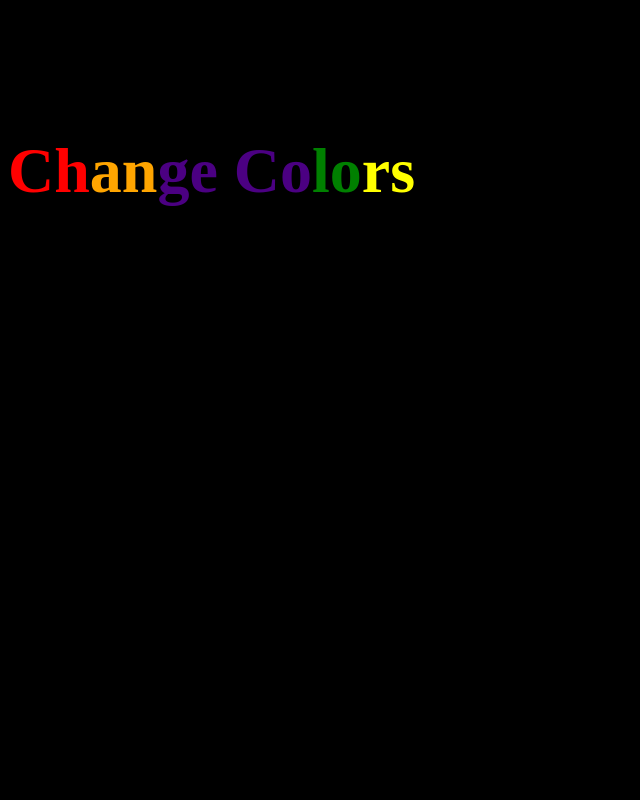
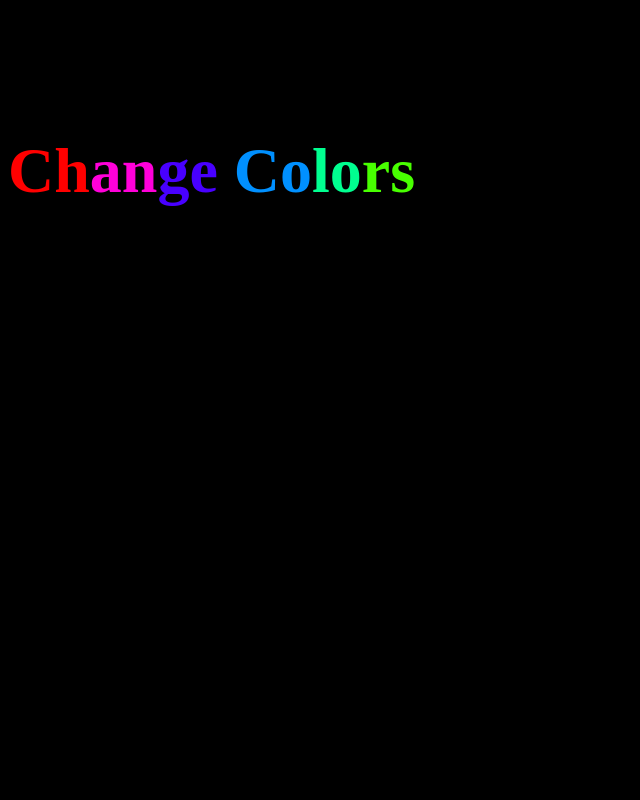
Before and after one commit to agottschalk/ScrollingProject, a plain HTML site: page index.html in a window 1280 px wide. Shown: the part 1740-2540 px from the top of the page, without its empty margins (0-640 px from the left). Drawn offline with Linux system fonts and the light colour scheme.

Commit message:
added moving elements
still todo: parallax

```diff
--- a/index.html
+++ b/index.html
@@ -11,13 +11,18 @@
 		#spacer1 {		height: 			800px; }
 		#spacer2 {		height: 			700px; }
 		#spacer3 {		height: 			700px; }
+		#box {			height: 50px;
+						width: 50px;
+						background-color: pink;
+						position: relative;
+						left: 500px; }
 	</style>
 	<script src="skrollr.min.js"></script>
 	<script>
 		function startSkrollr() {
 			skrollr.init({
-				//logs current scroll position
-				render: function(data) { console.log(data.curTop); }
+				render: function(data) { console.log(data.curTop); }, //logs current scroll position
+				easing: { sin: function(p) { return Math.sin((p/2)*Math.PI); }, cos: function(p) { return 1-(Math.cos((p/2)*Math.PI)); }}
 			});
 		}
 	</script>
@@ -34,52 +39,56 @@
 	</h1>
 	<div id="spacer2"></div>
 	<h1>
-		<span data-1000-start="color: rgb(255,0,0)"
-		data-1150-start="color: rgb(255,165,0)"
-		data-1300-start="color: rgb(255,255,0)"
-		data-1450-start="color: rgb(0,128,0)"
-		data-1600-start="color: rgb(0,0,255)"
-		data-1750-start="color: rgb(75,0,130)"
-		data-1900-start="color: rgb(238,130,238)">Ch</span><span
-		data-1000-start="color: rgb(255,165,0)"
-		data-1150-start="color: rgb(255,255,0)"
-		data-1300-start="color: rgb(0,128,0)"
-		data-1450-start="color: rgb(0,0,255)"
-		data-1600-start="color: rgb(75,0,130)"
-		data-1750-start="color: rgb(238,130,238)"
-		data-1900-start="color: rgb(255,0,0)">an</span><span
-		data-1000-start="color: rgb(75,0,130)"
-		data-1150-start="color: rgb(238,130,238)"
-		data-1300-start="color: rgb(255,0,0)"
-		data-1450-start="color: rgb(255,165,0)"
-		data-1600-start="color: rgb(255,255,0)"
-		data-1750-start="color: rgb(0,128,0)"
-		data-1900-start="color: rgb(0,0,255)">ge</span><span
-		data-1000-start="color: rgb(75,0,130)"
-		data-1150-start="color: rgb(238,130,238)"
-		data-1300-start="color: rgb(0,0,255)"
-		data-1450-start="color: rgb(255,0,0)"
-		data-1600-start="color: rgb(255,165,0)"
-		data-1750-start="color: rgb(255,255,0)"
-		data-1900-start="color: rgb(0,128,0)"> Co</span><span
-		data-1000-start="color: rgb(0,128,0)"
-		data-1150-start="color: rgb(0,0,255)"
-		data-1300-start="color: rgb(75,0,130)"
-		data-1450-start="color: rgb(238,130,238)"
-		data-1600-start="color: rgb(255,0,0)"
-		data-1750-start="color: rgb(255,165,0)"
-		data-1900-start="color: rgb(255,255,0)"
-		>lo</span><span
-		data-1000-start="color: rgb(255,255,0)"
-		data-1150-start="color: rgb(0,128,0)"
-		data-1300-start="color: rgb(0,0,255)"
-		data-1450-start="color: rgb(75,0,130)"
-		data-1600-start="color: rgb(238,130,238)"
-		data-1750-start="color: rgb(255,0,0)"
-		data-1900-start="color: rgb(255,165,0)">rs</span>
+		<span data-1000-start="color: hsl(0,100%,50%)"
+		data-1150-start="color: hsl(51,100%,50%)"
+		data-1300-start="color: hsl(103,100%,50%)"
+		data-1450-start="color: hsl(154,100%,50%)"
+		data-1600-start="color: hsl(206,100%,50%)"
+		data-1750-start="color: hsl(257,100%,50%)"
+		data-1900-start="color: hsl(309,100%,50%)">Ch</span><span
+		data-1000-start="color: hsl(309,100%,50%)"
+		data-1150-start="color: hsl(0,100%,50%)"
+		data-1300-start="color: hsl(51,100%,50%)"
+		data-1450-start="color: hsl(103,100%,50%)"
+		data-1600-start="color: hsl(154,100%,50%)"
+		data-1750-start="color: hsl(206,100%,50%)"
+		data-1900-start="color: hsl(257,100%,50%)">an</span><span
+		data-1000-start="color: hsl(257,100%,50%)"
+		data-1150-start="color: hsl(309,100%,50%)"
+		data-1300-start="color: hsl(0,100%,50%)"
+		data-1450-start="color: hsl(51,100%,50%)"
+		data-1600-start="color: hsl(103,100%,50%)"
+		data-1750-start="color: hsl(154,100%,50%)"
+		data-1900-start="color: hsl(206,100%,50%)">ge</span><span
+		data-1000-start="color: hsl(206,100%,50%)"
+		data-1150-start="color: hsl(257,100%,50%)"
+		data-1300-start="color: hsl(309,100%,50%)"
+		data-1450-start="color: hsl(0,100%,50%)"
+		data-1600-start="color: hsl(51,100%,50%)"
+		data-1750-start="color: hsl(103,100%,50%)"
+		data-1900-start="color: hsl(154,100%,50%)"> Co</span><span
+		data-1000-start="color: hsl(154,100%,50%)"
+		data-1150-start="color: hsl(206,100%,50%)"
+		data-1300-start="color: hsl(257,100%,50%)"
+		data-1450-start="color: hsl(309,100%,50%)"
+		data-1600-start="color: hsl(0,100%,50%)"
+		data-1750-start="color: hsl(51,100%,50%)"
+		data-1900-start="color: hsl(103,100%,50%)">lo</span><span
+		data-1000-start="color: hsl(103,100%,50%)"
+		data-1150-start="color: hsl(154,100%,50%)"
+		data-1300-start="color: hsl(206,100%,50%)"
+		data-1450-start="color: hsl(257,100%,50%)"
+		data-1600-start="color: hsl(309,100%,50%)"
+		data-1750-start="color: hsl(0,100%,50%)"
+		data-1900-start="color: hsl(51,100%,50%)">rs</span>
 	</h1>
 	<div id="spacer3"></div>
 	<h1>Move Elements</h1>
+	<div id="box" 	data-2300-start="top[cos]: 0px; left[sin]: 300px;"
+					data-2400-start="top[sin]: 100px; left[cos]: 200px"
+					data-2500-start="top[cos]: 200px; left[sin]: 300px;"
+					data-2600-start="top[sin]: 100px; left[cos]: 400px;"
+					data-2700-start="top[cos]: 0px; left[sin]: 300px;"></div>
 </div>
 </body>
 </html>
```
